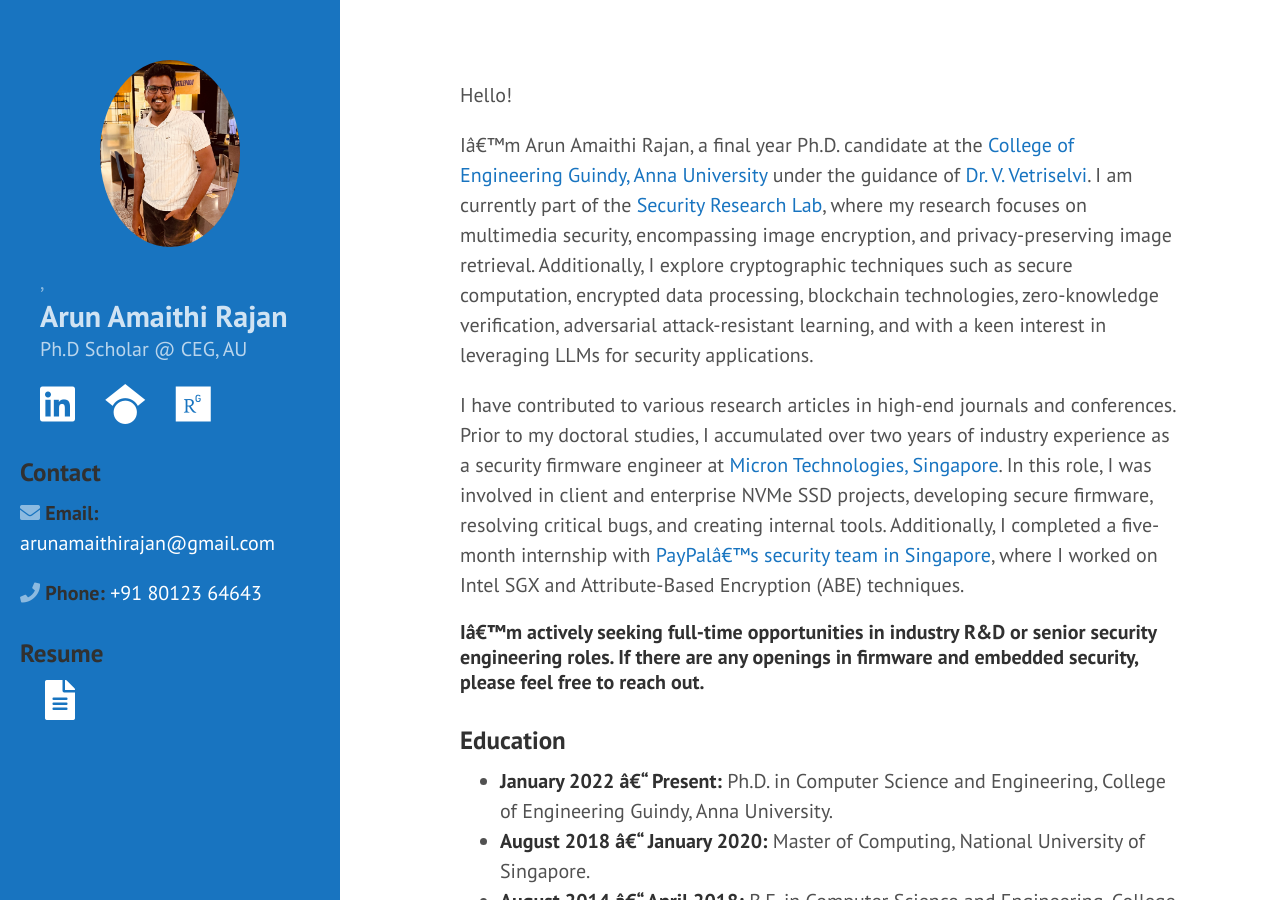
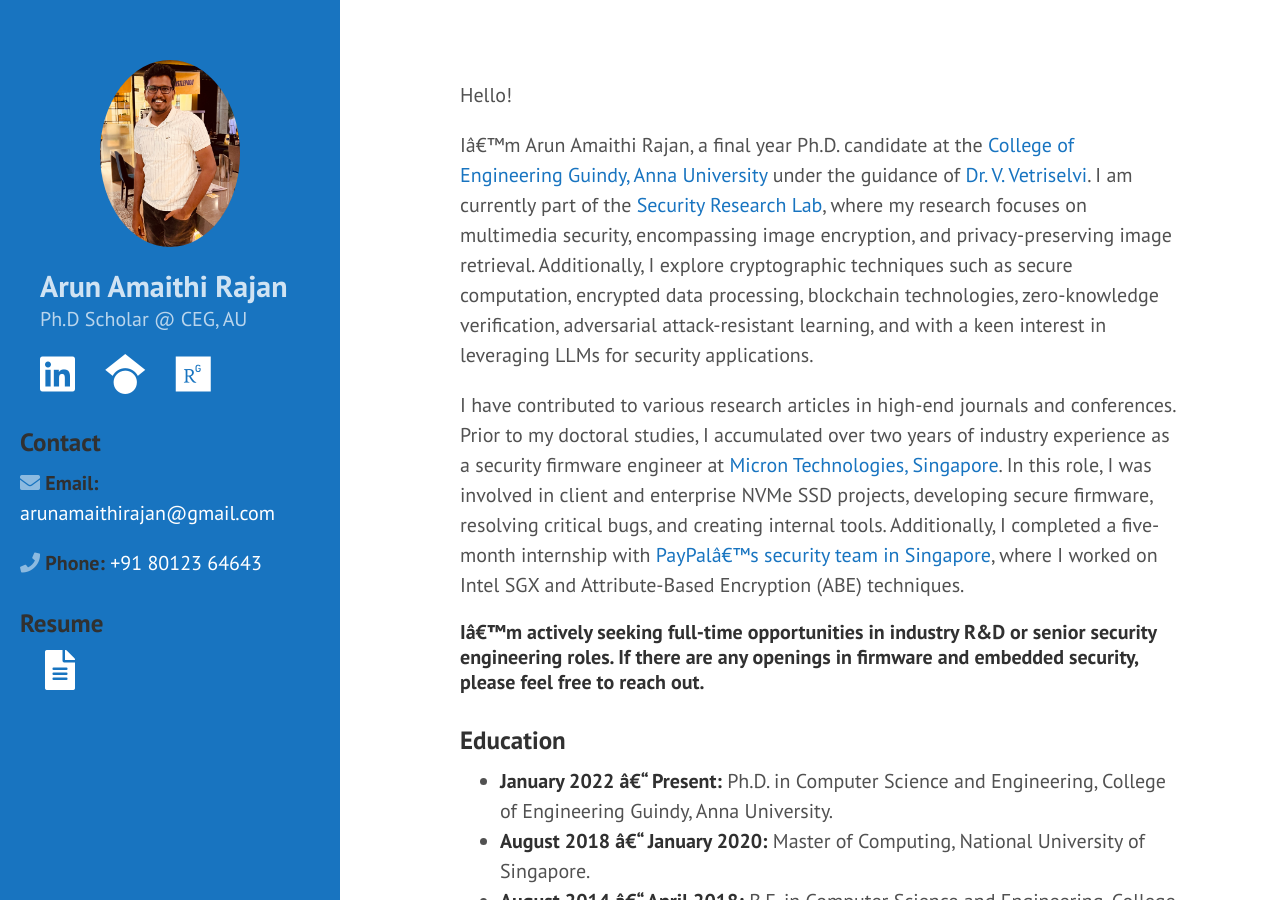
Before and after one commit to arunamaithi/arunamaithi.github.io, a Jekyll site: the page built from index.md, in a window 1280 px wide and 900 px high. Built offline with Jekyll 4.4.1, drawn with Linux system fonts in a browser that asks for light colours.

Commit message:
style fix

```diff
--- a/_includes/sidebar.html
+++ b/_includes/sidebar.html
@@ -6,7 +6,7 @@
 
   <div class="container">
     <div class="sidebar-about">
-   ,   <h2 style="color:rgb(255,255,255,0.8);margin-bottom: 0;margin-top: 0">
+      <h2 style="color:rgb(255,255,255,0.8);margin-bottom: 0;margin-top: 0">
         <!--<a href="{{ site.baseurl }}">-->
           {{ site.title }}
         <!--</a>-->
```
